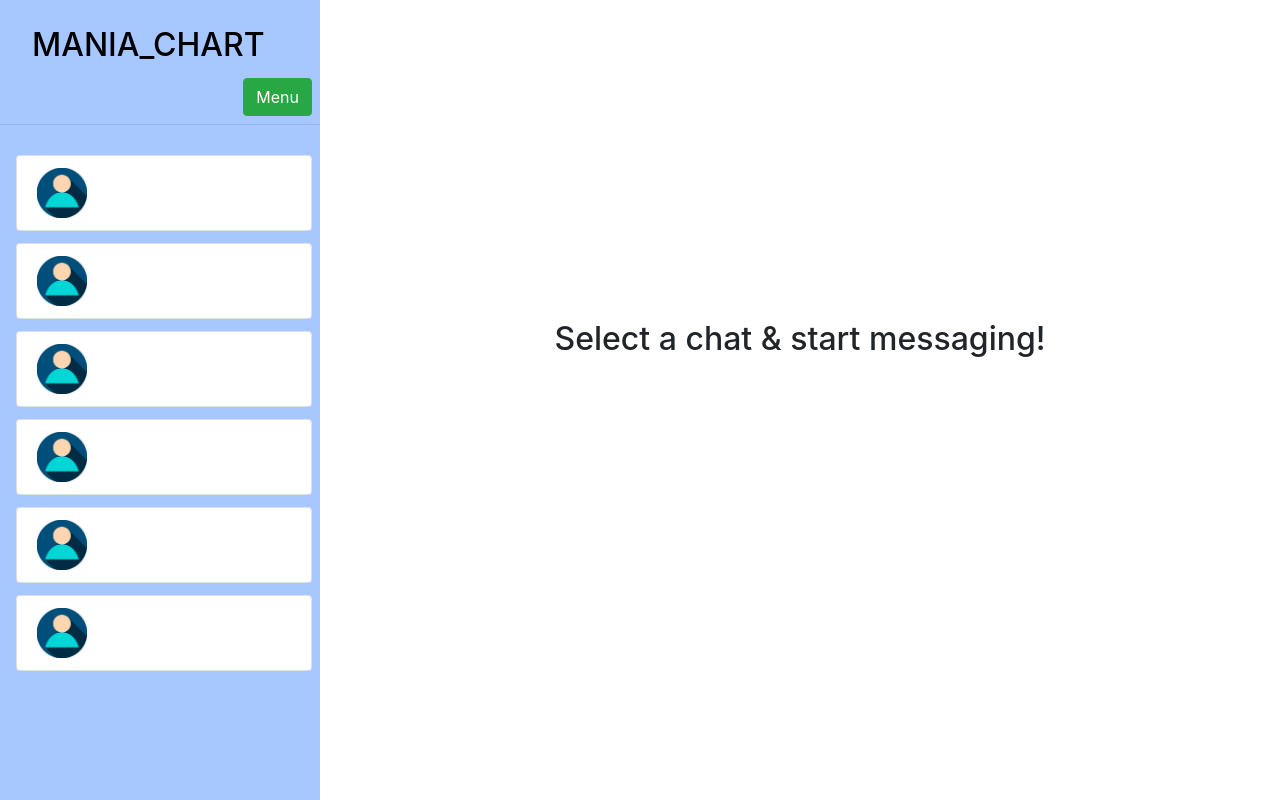
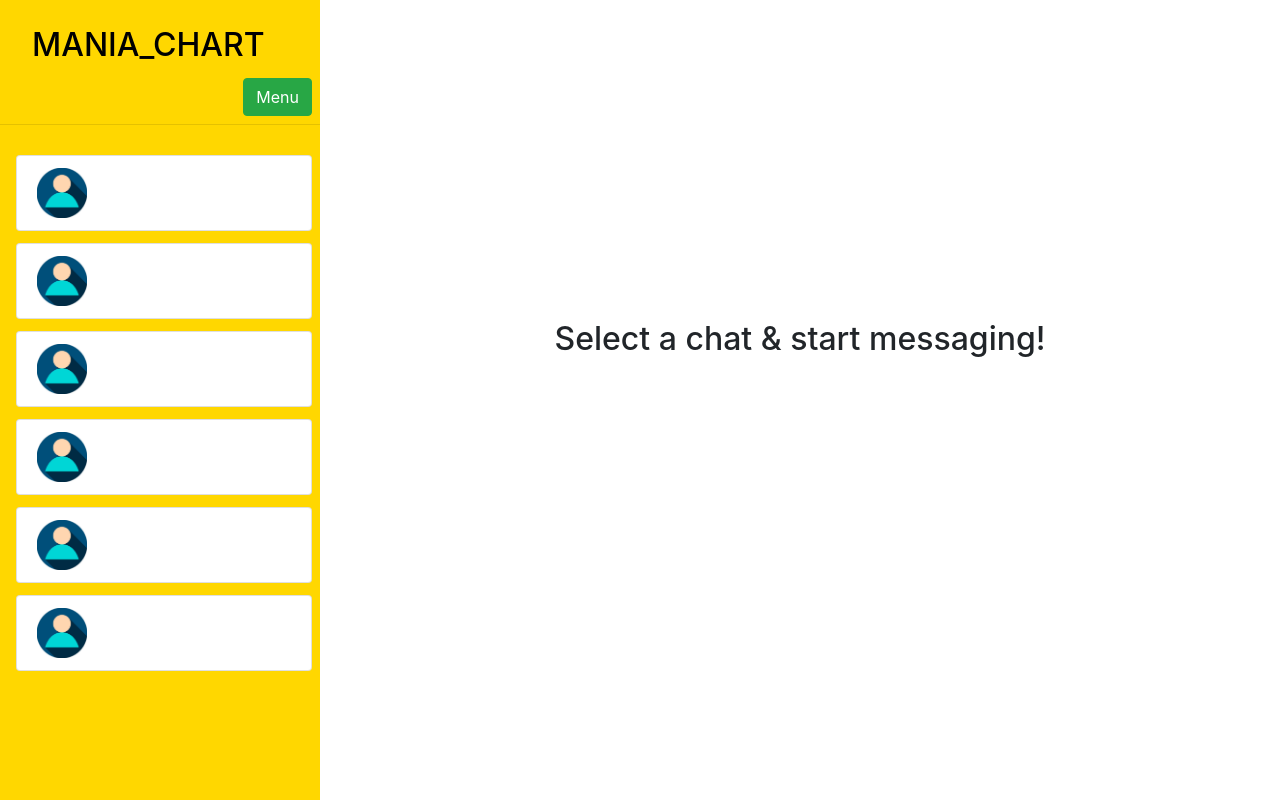
Before and after one commit to maniamartial/Real-time-chatting-app, a Django app: template chat/templates/chat/home.html in a window 1280 px wide. Run offline with Django 3.2, Linux system fonts and the light colour scheme; the template is opened without the code that fills it: values that come from a table or form of the project are taken from there, others are empty; data comes from the database, SQL or seed files in the repository; both versions use the stored data as it was after the commit; some libraries are stand-ins or nearby versions.

Commit message:
minor image changes

```diff
--- a/static/css/base_style.css
+++ b/static/css/base_style.css
@@ -7,7 +7,7 @@
     top: 0;
     left: 0;
     z-index: 20;
-    background-color: #a6c7ff;
+    background-color: gold;
     overflow-y: auto;
     overflow-x: auto;
     padding-top: 20px;
```
Also changed, not shown: Images/chat.jpg, Images/search.jpg (deleted), db.sqlite3.
